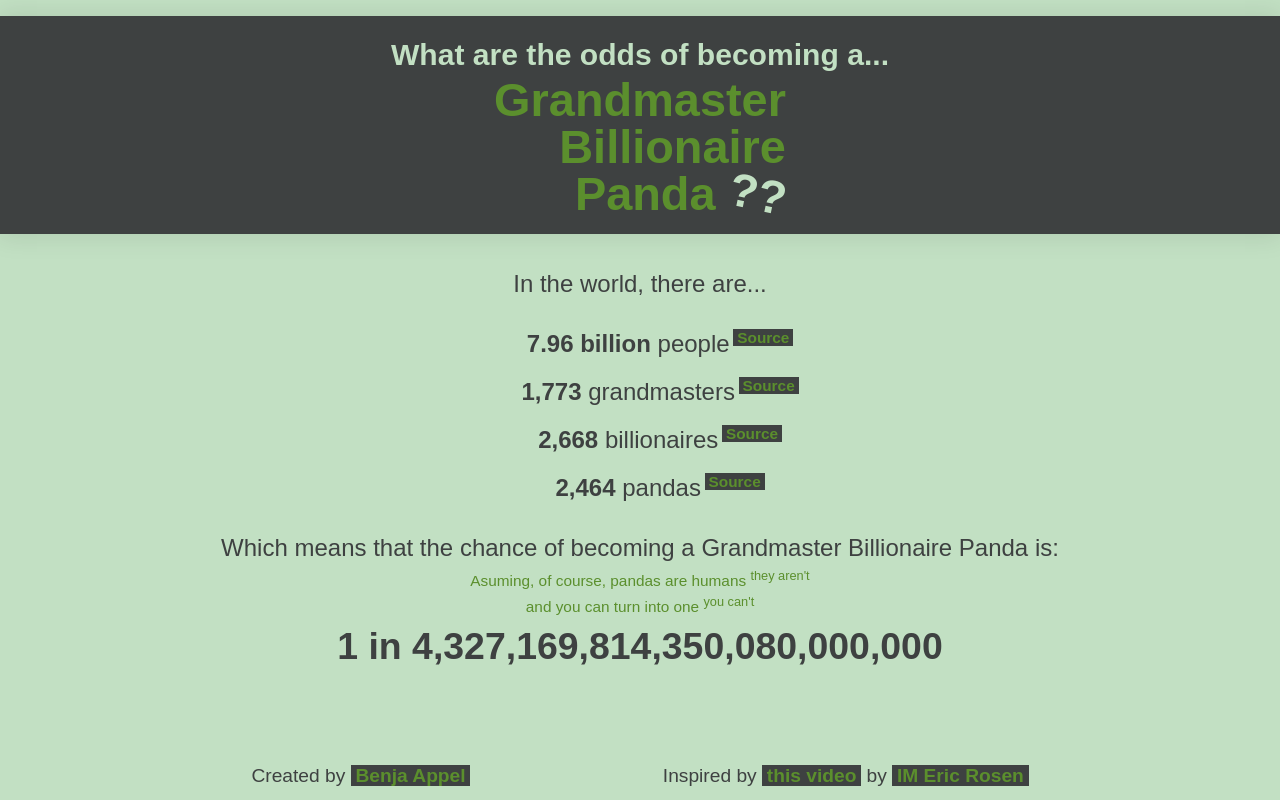
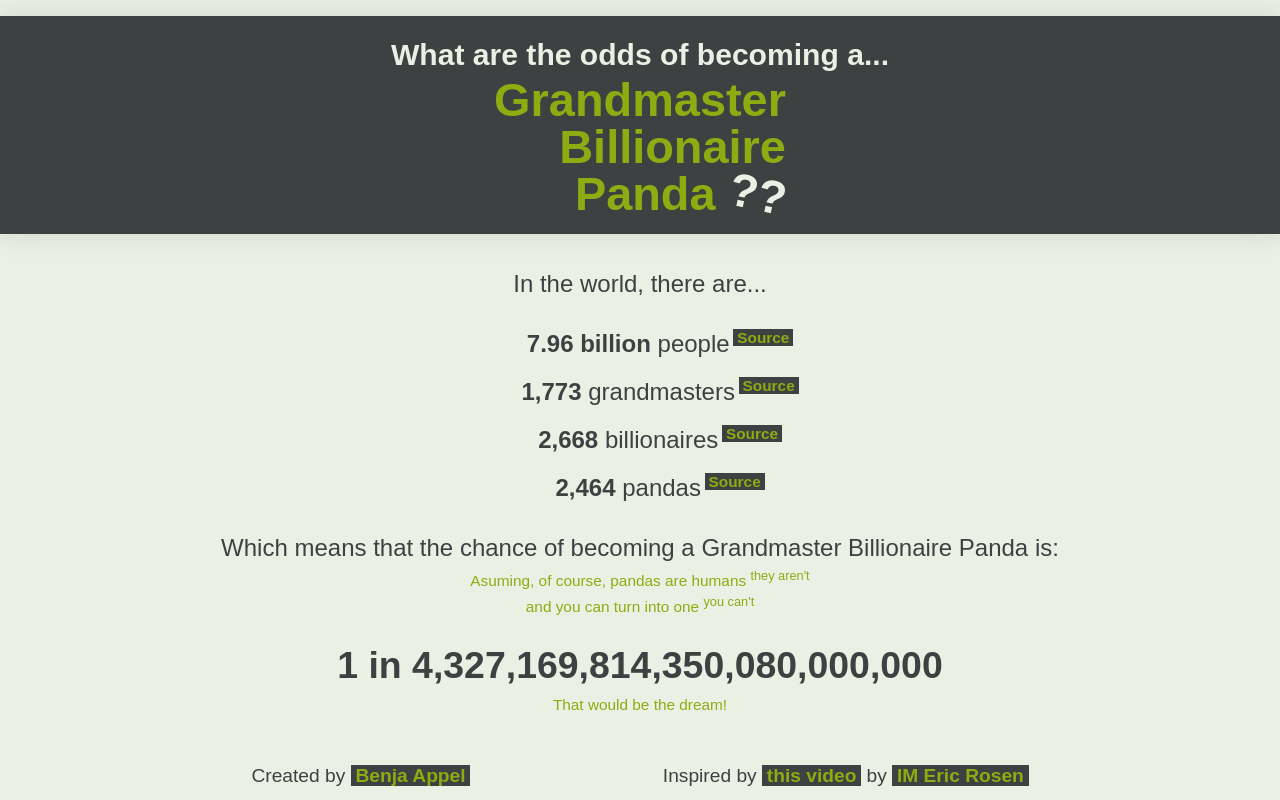
Before and after one commit to Lyqst/grandmasterbillionairepanda, a website built with Parcel: page src/index.html in a window 1280 px wide. Built offline with nearby package versions, Linux system fonts and the light colour scheme.

Commit message:
Changes color scheme, adds new p below odds

```diff
--- a/src/css/style.css
+++ b/src/css/style.css
@@ -45,8 +45,8 @@ h6 {
 /* Styles */
 
 :root {
-    --clr-primary: hsl(92, 52%, 37%);
-    --clr-secondary: hsl(122, 32%, 82%);
+    --clr-primary: hsl(72, 82%, 37%);
+    --clr-secondary: hsl(92, 32%, 92%);
     --clr-neutral: hsl(172, 2%, 25%);
     --fs--3: clamp(0.58rem, calc(0.5rem + 0.37vw), 0.77rem);
     --fs--2: clamp(0.69rem, calc(0.59rem + 0.52vw), 0.96rem);
@@ -181,5 +181,4 @@ footer {
 .odds {
     font-size: var(--fs-2);
     font-weight: 900;
-    margin: 0;
 }
--- a/src/index.html
+++ b/src/index.html
@@ -25,20 +25,25 @@
                         <span>7.96 billion</span> people<sup
                             ><a
                                 href="https://www.worldometers.info/world-population/"
+                                target="_blank"
                                 >Source</a
                             ></sup
                         >
                     </li>
                     <li>
                         <span>1,773</span> grandmasters<sup
-                            ><a href="https://ratings.fide.com/topfed.phtml"
+                            ><a
+                                href="https://ratings.fide.com/topfed.phtml"
+                                target="_blank"
                                 >Source</a
                             ></sup
                         >
                     </li>
                     <li>
                         <span>2,668</span> billionaires<sup
-                            ><a href="https://www.forbes.com/billionaires/"
+                            ><a
+                                href="https://www.forbes.com/billionaires/"
+                                target="_blank"
                                 >Source</a
                             ></sup
                         >
@@ -47,6 +52,7 @@
                         <span>2,464</span> pandas<sup
                             ><a
                                 href="https://www.pandasinternational.org/education-2/panda-facts/"
+                                target="_blank"
                                 >Source</a
                             ></sup
                         >
@@ -64,21 +70,28 @@
                     and you can turn into one <sup>you can't</sup>
                 </p>
                 <p class="odds">1 in 4,327,169,814,350,080,000,000</p>
+                <p class="small">That would be the dream!</p>
             </div>
         </main>
         <footer>
             <div class="container">
                 <div>
                     Created by
-                    <a href="https://github.com/Lyqst">Benja Appel</a>
+                    <a href="https://github.com/Lyqst" target="_blank"
+                        >Benja Appel</a
+                    >
                 </div>
                 <div>
                     Inspired by
-                    <a href="https://www.youtube.com/watch?v=ihYNLRFbN_o"
+                    <a
+                        href="https://www.youtube.com/watch?v=ihYNLRFbN_o"
+                        target="_blank"
                         >this video</a
                     >
                     by
-                    <a href="https://www.youtube.com/user/RosenChess"
+                    <a
+                        href="https://www.youtube.com/user/RosenChess"
+                        target="_blank"
                         >IM Eric Rosen</a
                     >
                 </div>
```
